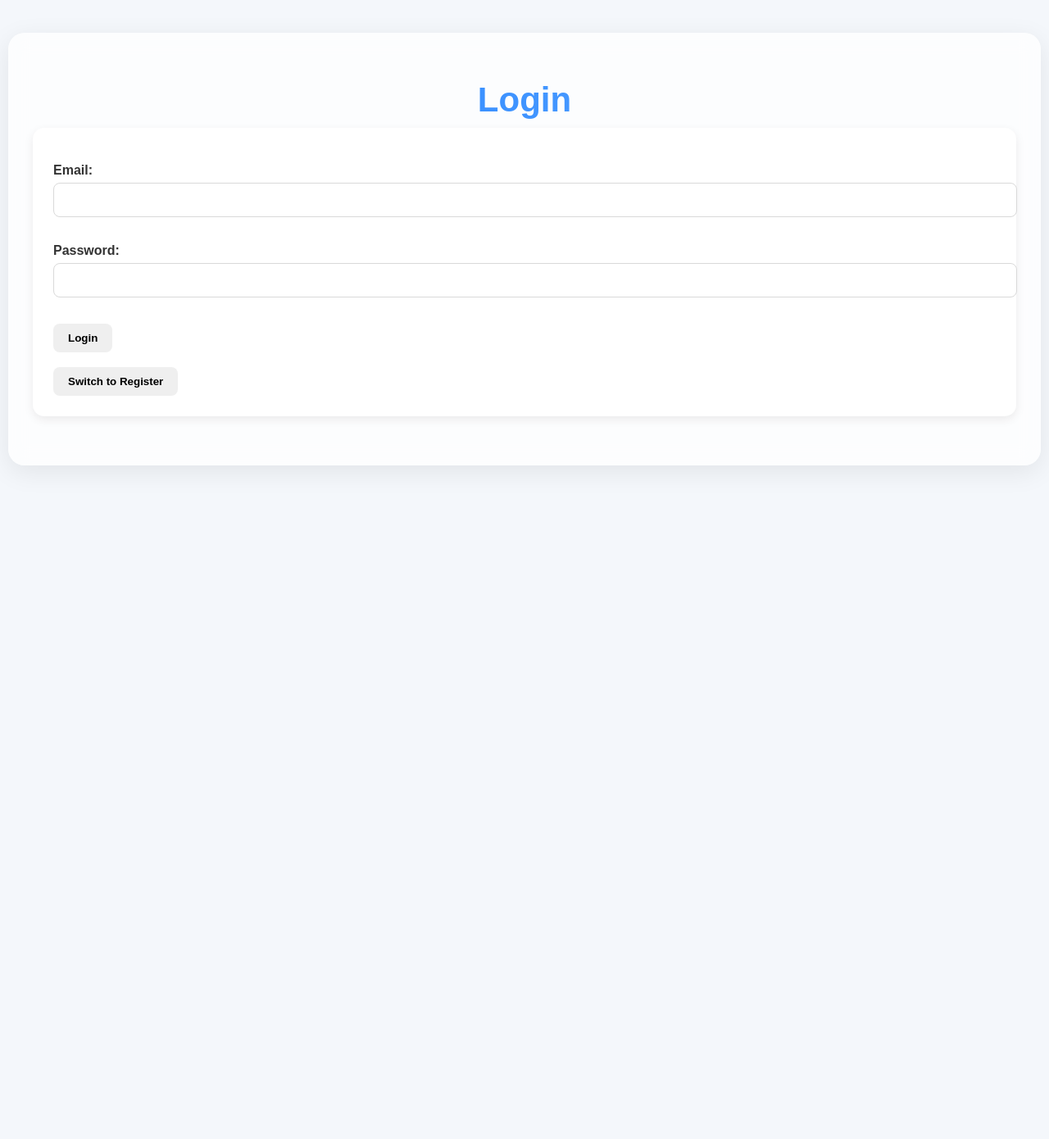
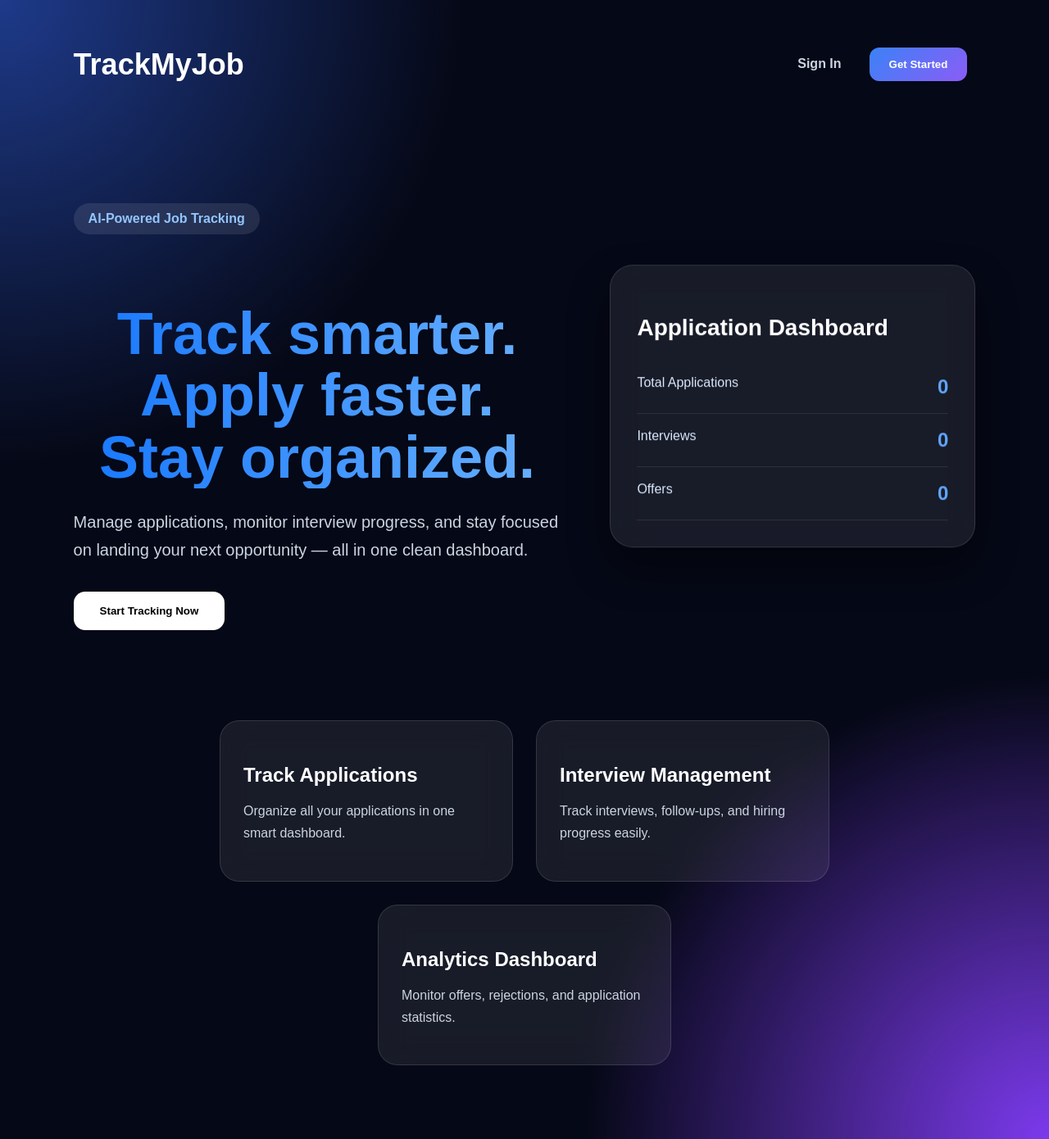
Before and after one commit to meesalagit/Trackmyjob, a React (Create React App) app in the folder frontend/: page / in a window 1280 px wide. Shown: the whole page at 82% size. Before the commit the page ends 800 px from the top, so only its background shows below. Built offline with nearby package versions, Linux system fonts and the light colour scheme.

Commit message:
Added modern animated SaaS landing page

```diff
--- a/frontend/src/App.css
+++ b/frontend/src/App.css
@@ -276,3 +276,228 @@ form input {
   color: #111827;
   margin-bottom: 8px;
 }
+
+.landing-page {
+  min-height: 100vh;
+  background:
+    radial-gradient(circle at top left, #1e3a8a 0%, transparent 30%),
+    radial-gradient(circle at bottom right, #7c3aed 0%, transparent 30%),
+    #050816;
+  color: white;
+  overflow: hidden;
+  position: relative;
+  font-family: Arial, sans-serif;
+}
+
+.landing-nav {
+  display: flex;
+  justify-content: space-between;
+  align-items: center;
+  padding: 28px 7%;
+}
+
+.landing-nav h2 {
+  font-size: 36px;
+  font-weight: 900;
+  color: white;
+}
+
+.nav-link-btn {
+  background: transparent;
+  border: none;
+  color: #cbd5e1;
+  margin-right: 16px;
+  font-size: 16px;
+  cursor: pointer;
+}
+
+.nav-primary-btn {
+  background: linear-gradient(135deg, #3b82f6, #8b5cf6);
+  border: none;
+  color: white;
+  padding: 13px 24px;
+  border-radius: 12px;
+  font-weight: 700;
+  cursor: pointer;
+}
+
+.hero-section {
+  display: flex;
+  justify-content: space-between;
+  align-items: center;
+  gap: 60px;
+  padding: 90px 7%;
+}
+
+.hero-content {
+  flex: 1;
+  animation: fadeUp 1s ease;
+}
+
+.hero-badge {
+  display: inline-block;
+  background: rgba(255,255,255,0.1);
+  padding: 10px 18px;
+  border-radius: 999px;
+  color: #93c5fd;
+  margin-bottom: 24px;
+  font-weight: 700;
+  backdrop-filter: blur(10px);
+}
+
+.hero-content h1 {
+  font-size: 72px;
+  line-height: 1.05;
+  margin-bottom: 24px;
+  font-weight: 900;
+}
+
+.hero-content p {
+  font-size: 20px;
+  color: #cbd5e1;
+  line-height: 1.7;
+  max-width: 620px;
+  margin-bottom: 34px;
+}
+
+.hero-btn {
+  background: white;
+  color: black;
+  border: none;
+  padding: 16px 32px;
+  border-radius: 14px;
+  font-weight: 800;
+  cursor: pointer;
+  transition: 0.3s ease;
+}
+
+.hero-btn:hover {
+  transform: translateY(-4px);
+}
+
+.hero-preview-card {
+  width: 380px;
+  background: rgba(255,255,255,0.08);
+  border: 1px solid rgba(255,255,255,0.12);
+  backdrop-filter: blur(18px);
+  border-radius: 28px;
+  padding: 32px;
+  box-shadow: 0 25px 50px rgba(0,0,0,0.4);
+  animation: floatCard 4s ease-in-out infinite;
+}
+
+.hero-preview-card h3 {
+  margin-bottom: 24px;
+  font-size: 28px;
+}
+
+.preview-row {
+  display: flex;
+  justify-content: space-between;
+  padding: 18px 0;
+  border-bottom: 1px solid rgba(255,255,255,0.1);
+  color: #dbeafe;
+}
+
+.preview-row strong {
+  color: #60a5fa;
+  font-size: 24px;
+}
+
+@keyframes floatCard {
+  0% {
+    transform: translateY(0px);
+  }
+
+  50% {
+    transform: translateY(-14px);
+  }
+
+  100% {
+    transform: translateY(0px);
+  }
+}
+
+@keyframes fadeUp {
+  from {
+    opacity: 0;
+    transform: translateY(35px);
+  }
+
+  to {
+    opacity: 1;
+    transform: translateY(0);
+  }
+}
+
+@media (max-width: 900px) {
+  .hero-section {
+    flex-direction: column;
+    text-align: center;
+  }
+
+  .hero-content h1 {
+    font-size: 48px;
+  }
+
+  .hero-preview-card {
+    width: 100%;
+    max-width: 400px;
+  }
+}
+
+.back-home-btn {
+  background: transparent;
+  border: none;
+  color: #2563eb;
+  font-weight: 700;
+  cursor: pointer;
+  margin-bottom: 20px;
+  font-size: 15px;
+}
+
+.back-home-btn:hover {
+  text-decoration: underline;
+}
+
+.features-section {
+  display: flex;
+  justify-content: center;
+  gap: 28px;
+  padding: 20px 7% 90px;
+  flex-wrap: wrap;
+}
+
+.feature-card {
+  width: 300px;
+  background: rgba(255,255,255,0.08);
+  border: 1px solid rgba(255,255,255,0.12);
+  backdrop-filter: blur(18px);
+  border-radius: 24px;
+  padding: 28px;
+  transition: 0.3s ease;
+}
+
+.feature-card:hover {
+  transform: translateY(-8px);
+  border-color: #60a5fa;
+  box-shadow: 0 20px 40px rgba(0,0,0,0.35);
+}
+
+.feature-card h3 {
+  font-size: 24px;
+  margin-bottom: 16px;
+  color: white;
+}
+
+.feature-card p {
+  color: #cbd5e1;
+  line-height: 1.7;
+}
+html {
+  scroll-behavior: smooth;
+}
+
+section {
+  animation: fadeUp 0.8s ease;
+}
--- a/frontend/src/App.js
+++ b/frontend/src/App.js
@@ -30,6 +30,8 @@ const [authName, setAuthName] = useState("");
 const [authEmail, setAuthEmail] = useState("");
 const [authPassword, setAuthPassword] = useState("");
 const [token, setToken] = useState(localStorage.getItem("token") || "");
+
+const [showLanding, setShowLanding] = useState(true);
 
 const handleAuth = async (e) => {
   e.preventDefault();
@@ -273,10 +275,115 @@ useEffect(() => {
   }
 }, []);
 
+if (showLanding && !token) {
+  return (
+    <div className="landing-page">
+      <nav className="landing-nav">
+        <h2>TrackMyJob</h2>
+
+        <div>
+          <button
+            className="nav-link-btn"
+            onClick={() => {
+              setShowLanding(false);
+              setIsLoginMode(true);
+            }}
+          >
+            Sign In
+          </button>
+
+          <button
+            className="nav-primary-btn"
+            onClick={() => {
+              setShowLanding(false);
+              setIsLoginMode(false);
+            }}
+          >
+            Get Started
+          </button>
+        </div>
+      </nav>
+
+      <section className="hero-section">
+        <div className="hero-content">
+          <span className="hero-badge">AI-Powered Job Tracking</span>
+
+          <h1>Track smarter. Apply faster. Stay organized.</h1>
+
+          <p>
+            Manage applications, monitor interview progress, and stay focused on
+            landing your next opportunity — all in one clean dashboard.
+          </p>
+
+          <button
+            className="hero-btn"
+            onClick={() => {
+              setShowLanding(false);
+              setIsLoginMode(false);
+            }}
+          >
+            Start Tracking Now
+          </button>
+        </div>
+
+        <div className="hero-preview-card">
+          <h3>Application Dashboard</h3>
+          <div className="preview-row">
+          <span>Total Applications</span>
+            <strong>0</strong>
+            </div>
+              <div className="preview-row">
+              <span>Interviews</span>
+              <strong>0</strong>
+              </div>
+              <div className="preview-row">
+              <span>Offers</span>
+              <strong>0</strong>
+              </div>
+        </div>
+      </section>
+      <section className="features-section">
+
+  <div className="feature-card">
+    <h3>Track Applications</h3>
+
+    <p>
+      Organize all your applications in one smart dashboard.
+    </p>
+  </div>
+
+  <div className="feature-card">
+    <h3>Interview Management</h3>
+
+    <p>
+      Track interviews, follow-ups, and hiring progress easily.
+    </p>
+  </div>
+
+  <div className="feature-card">
+    <h3>Analytics Dashboard</h3>
+
+    <p>
+      Monitor offers, rejections, and application statistics.
+    </p>
+  </div>
+
+</section>
+    </div>
+  );
+}
+
+
 
 if (!token) {
   return (
     <div className="container">
+
+      <button
+      className="back-home-btn"
+        onClick={() => setShowLanding(true)}>
+             ← Back to Home
+            </button>
       <h1>{isLoginMode ? "Login" : "Register"}</h1>
 
       <form onSubmit={handleAuth}>
```
